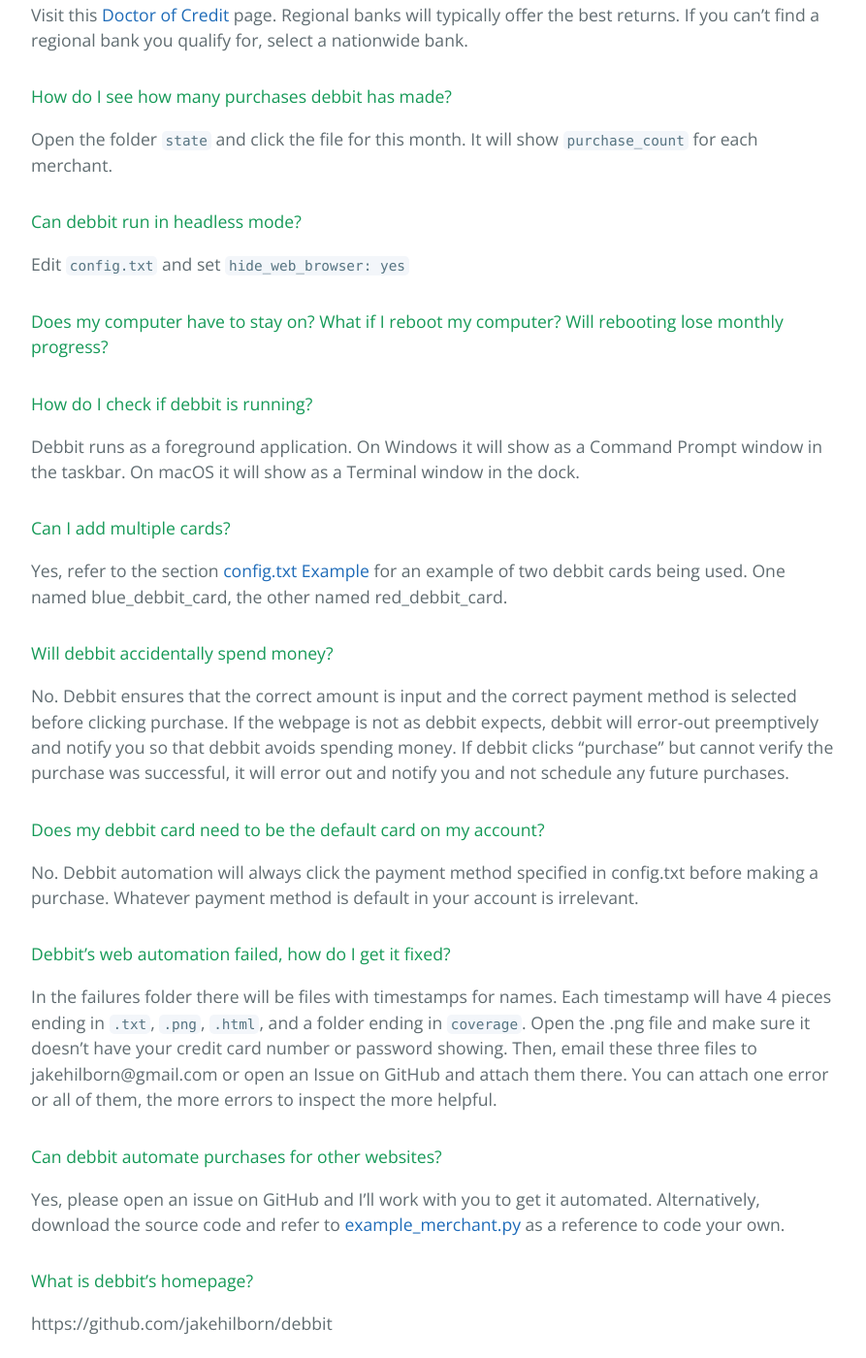
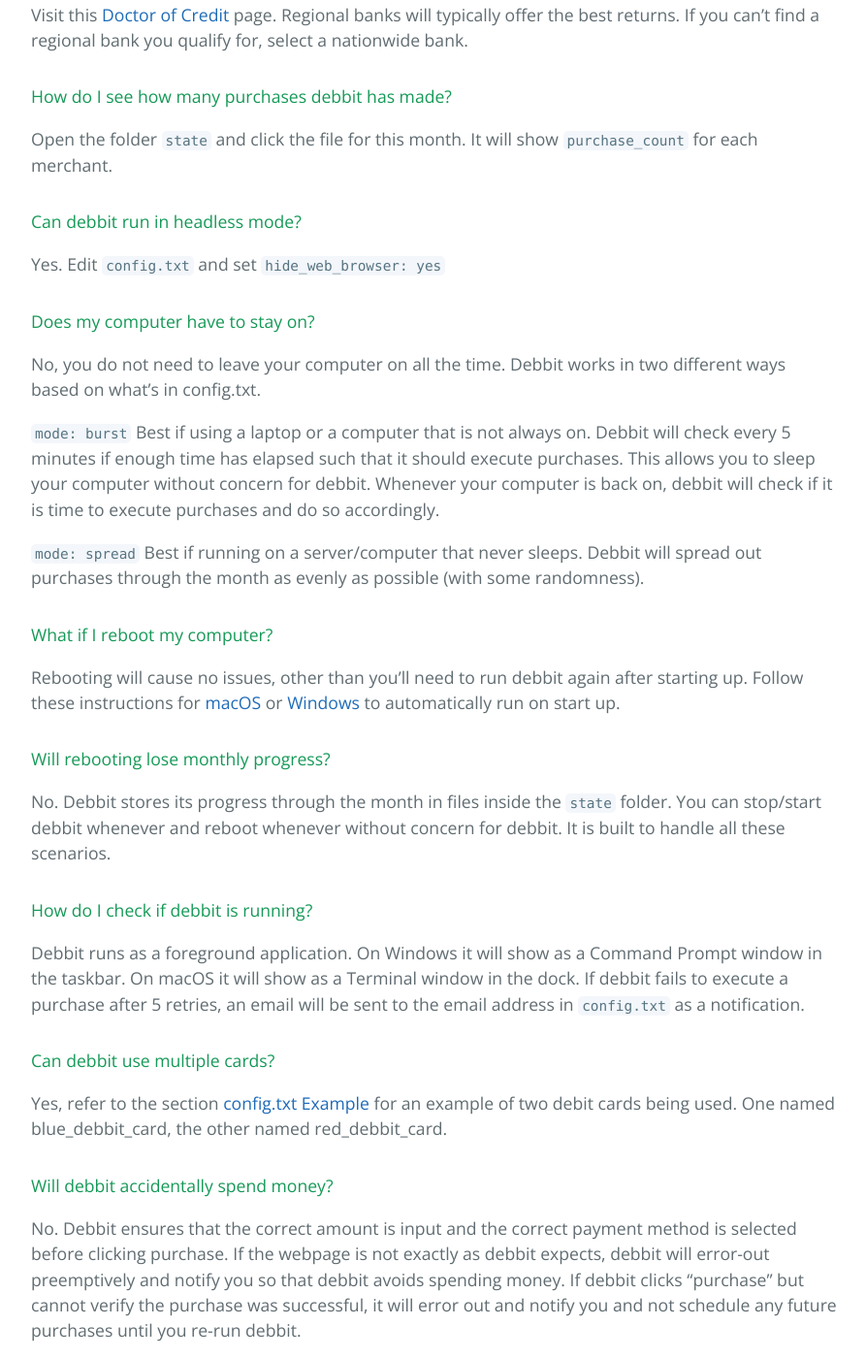
Before and after one commit to jakehilborn/debbit, a Jekyll site: the page built from docs/index.md, in a window 1280 px wide and 1400 px high, scrolled down 1040 px. Shown: the whole window at 97% size, without its empty margins (192-1085 px from the left). Built offline with Jekyll 4.4.1, drawn with Linux system fonts in a browser that asks for light colours; some of the changed text lies outside the part shown.

Commit message:
docs in progress

```diff
--- a/docs/index.md
+++ b/docs/index.md
@@ -29,30 +29,43 @@ Visit this [Doctor of Credit](https://www.doctorofcredit.com/high-interest-savin
 Open the folder `state` and click the file for this month. It will show `purchase_count` for each merchant.
 
 #### Can debbit run in headless mode?
-Edit `config.txt` and set `hide_web_browser: yes`
+Yes. Edit `config.txt` and set `hide_web_browser: yes`
 
-#### Does my computer have to stay on? What if I reboot my computer? Will rebooting lose monthly progress?
+#### Does my computer have to stay on?
+No, you do not need to leave your computer on all the time. Debbit works in two different ways based on what's in config.txt.
+
+`mode: burst`
+Best if using a laptop or a computer that is not always on. Debbit will check every 5 minutes if enough time has elapsed such that it should execute purchases. This allows you to sleep your computer without concern for debbit. Whenever your computer is back on, debbit will check if it is time to execute purchases and do so accordingly.
+
+`mode: spread`
+Best if running on a server/computer that never sleeps. Debbit will spread out purchases through the month as evenly as possible (with some randomness).
+
+#### What if I reboot my computer?
+Rebooting will cause no issues, other than you'll need to run debbit again after starting up. Follow these instructions for [macOS](https://jakehilborn.github.io/debbit/macOS-auto-run) or [Windows](https://jakehilborn.github.io/debbit/windows-auto-run) to automatically run on start up.
+
+#### Will rebooting lose monthly progress?
+No. Debbit stores its progress through the month in files inside the `state` folder. You can stop/start debbit whenever and reboot whenever without concern for debbit. It is built to handle all these scenarios.
 
 #### How do I check if debbit is running?
-Debbit runs as a foreground application. On Windows it will show as a Command Prompt window in the taskbar. On macOS it will show as a Terminal window in the dock.
+Debbit runs as a foreground application. On Windows it will show as a Command Prompt window in the taskbar. On macOS it will show as a Terminal window in the dock. If debbit fails to execute a purchase after 5 retries, an email will be sent to the email address in `config.txt` as a notification.
 
-#### Can I add multiple cards?
-Yes, refer to the section [config.txt Example](#configtxt-example) for an example of two debbit cards being used. One named blue_debbit_card, the other named red_debbit_card.
+#### Can debbit use multiple cards?
+Yes, refer to the section [config.txt Example](#configtxt-example) for an example of two debit cards being used. One named blue_debbit_card, the other named red_debbit_card.
 
 #### Will debbit accidentally spend money?
-No. Debbit ensures that the correct amount is input and the correct payment method is selected before clicking purchase. If the webpage is not as debbit expects, debbit will error-out preemptively and notify you so that debbit avoids spending money. If debbit clicks "purchase" but cannot verify the purchase was successful, it will error out and notify you and not schedule any future purchases.
+No. Debbit ensures that the correct amount is input and the correct payment method is selected before clicking purchase. If the webpage is not exactly as debbit expects, debbit will error-out preemptively and notify you so that debbit avoids spending money. If debbit clicks "purchase" but cannot verify the purchase was successful, it will error out and notify you and not schedule any future purchases until you re-run debbit.
 
-#### Does my debbit card need to be the default card on my account?
+#### Does my debit card need to be the default card on my account?
 No. Debbit automation will always click the payment method specified in config.txt before making a purchase. Whatever payment method is default in your account is irrelevant.
 
 #### Debbit's web automation failed, how do I get it fixed?
-In the failures folder there will be files with timestamps for names. Each timestamp will have 4 pieces ending in `.txt`, `.png`, `.html`, and a folder ending in `coverage`. Open the .png file and make sure it doesn't have your credit card number or password showing. Then, email these three files to jakehilborn@gmail.com or open an Issue on GitHub and attach them there. You can attach one error or all of them, the more errors to inspect the more helpful.
+In the `failures` folder there will be files with timestamps for names. Each timestamp will have 4 pieces ending in `.txt`, `.png`, `.html`, and a folder ending in `coverage`. Open the .png file and make sure it doesn't have your credit card number or password showing. Then, email these three files to jakehilborn@gmail.com or open an Issue on GitHub and attach them there. You can attach one error or all of them, the more errors to inspect the more helpful.
 
 #### Can debbit automate purchases for other websites?
 Yes, please open an issue on GitHub and I'll work with you to get it automated. Alternatively, download the source code and refer to [example_merchant.py](https://github.com/jakehilborn/debbit/blob/master/src/program_files/merchants/example_merchant.py) as a reference to code your own.
 
 #### What is debbit's homepage?
-https://github.com/jakehilborn/debbit
+[https://github.com/jakehilborn/debbit](https://github.com/jakehilborn/debbit)
 
 ## config.txt Explanation
 
```
